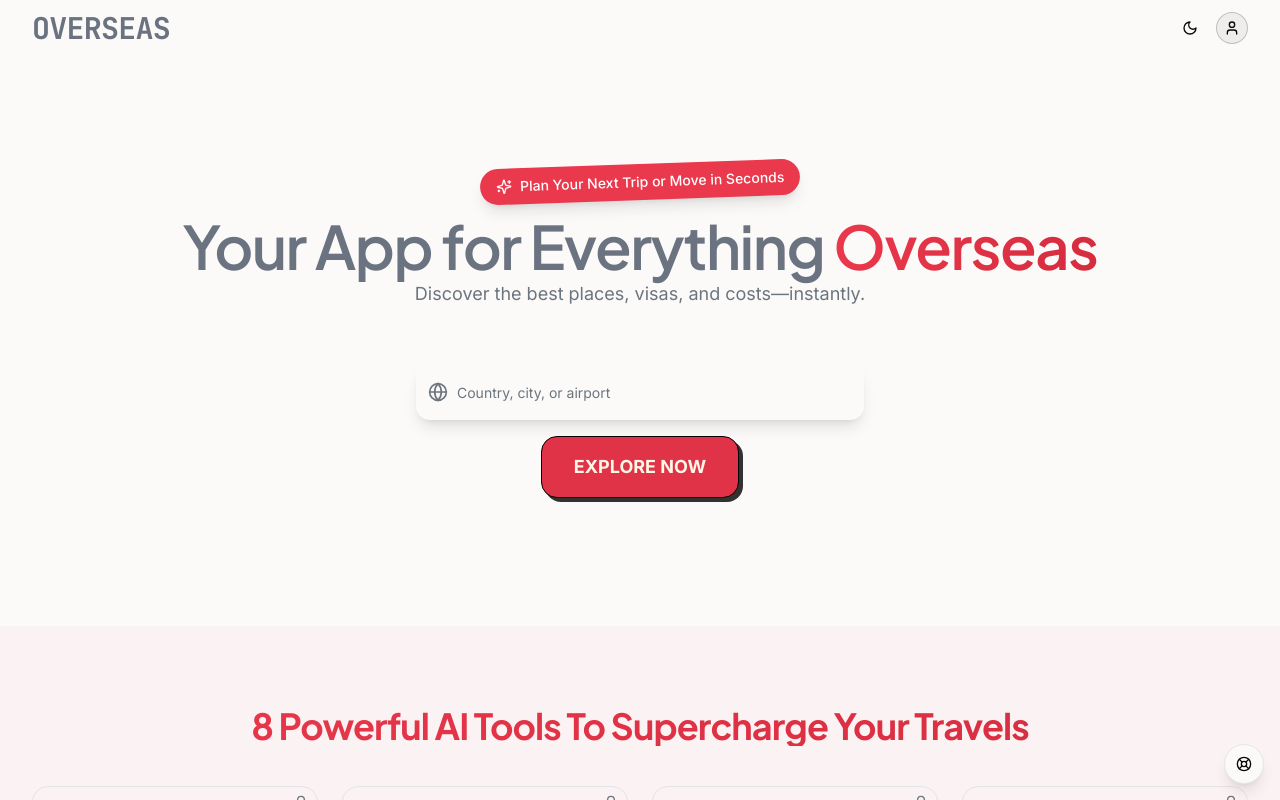
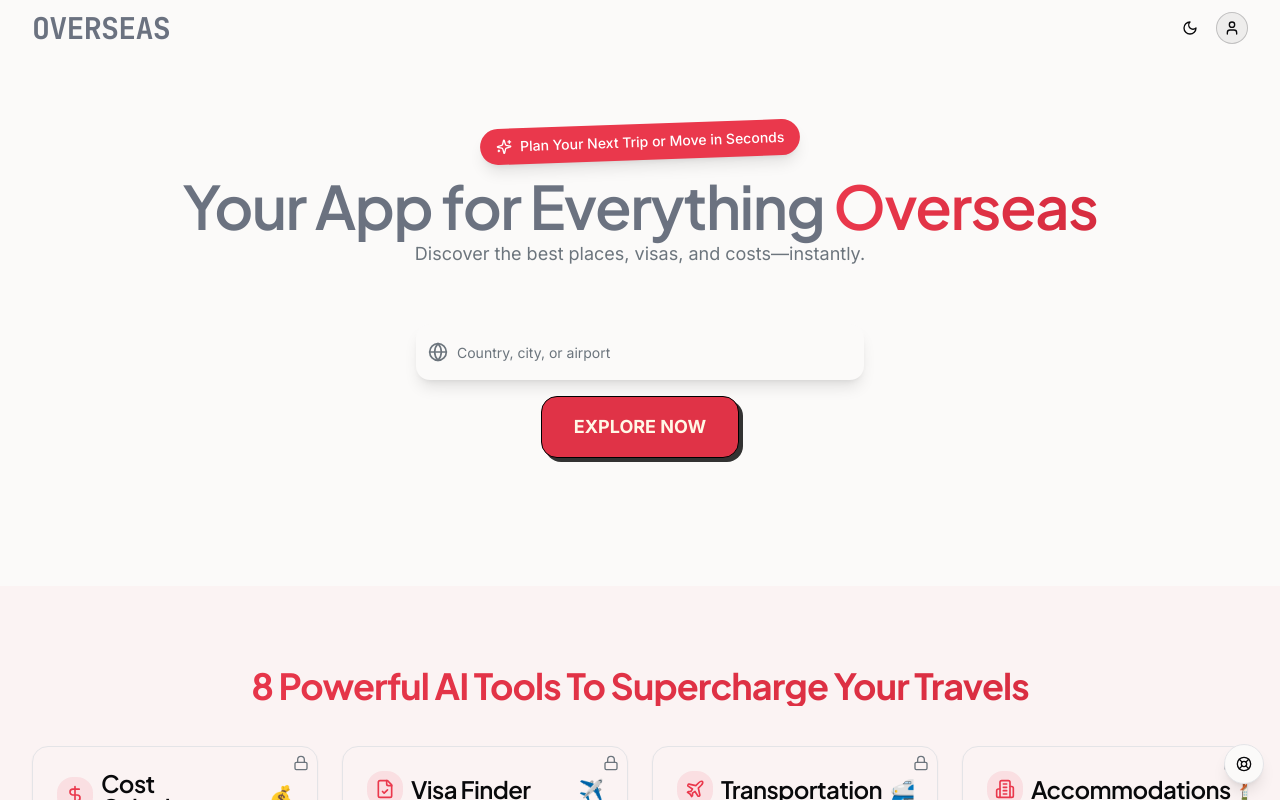
Before and after one commit to luckylabsllc/startoverseas, a React (Vite) app: page / in a window 1280 px wide. Shown: the top 800 px of the page. Built offline with nearby package versions, Linux system fonts and the light colour scheme.

Commit message:
Align Hero Elements Upwards
Adjusted the positioning of all elements within the HeroSection component to move them up by 10 pixels for improved layout consistency.
[skip gpt_engineer]

```diff
--- a/src/components/sections/HeroSection.tsx
+++ b/src/components/sections/HeroSection.tsx
@@ -84,7 +84,7 @@ export const HeroSection = () => {
     <section className="relative text-center py-4 pb-16 space-y-3 overflow-visible">
       <div className="absolute inset-0 bg-[#F5F5F7] -z-10" />
 
-      <div className="pt-20">
+      <div className="pt-10">
         <div className="sticker mb-4">
           <Sparkles className="w-4 h-4" />
           Plan Your Next Trip or Move in Seconds
```
